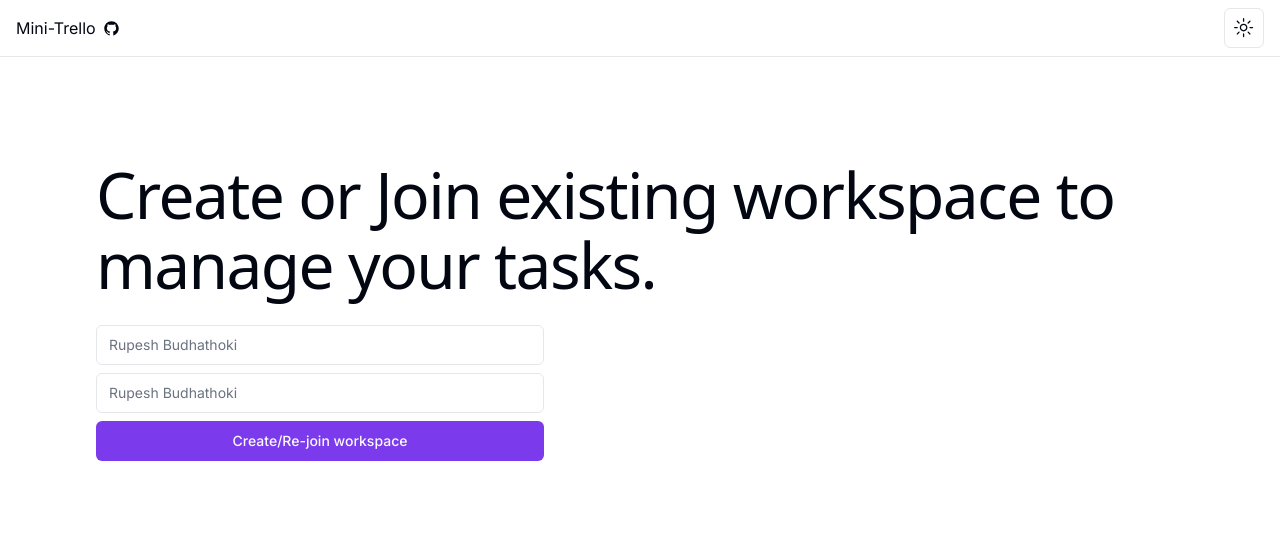
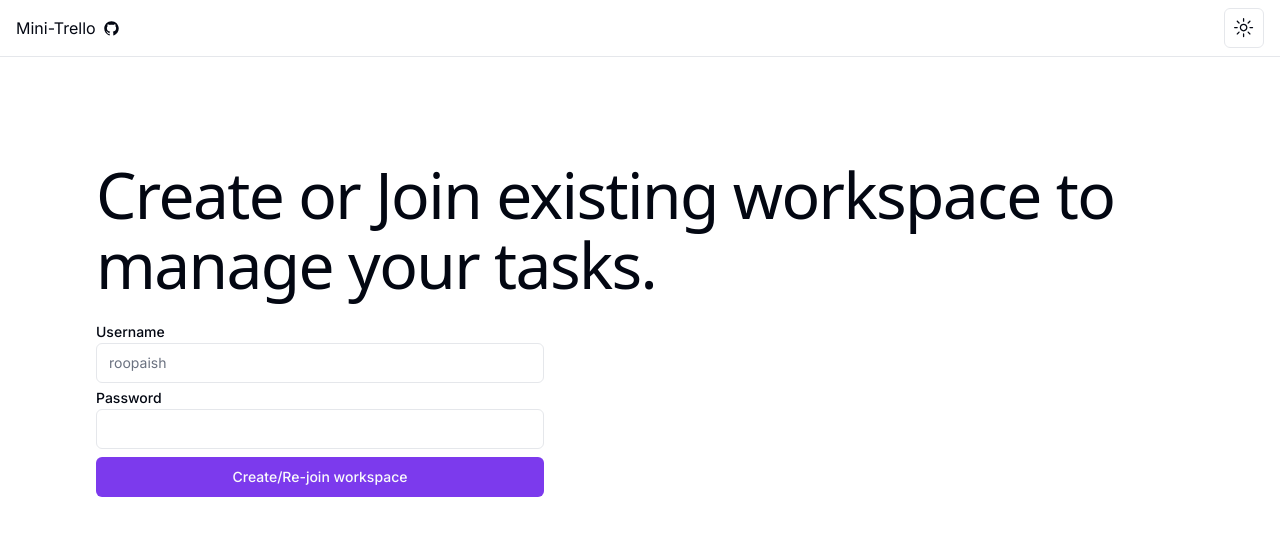
Before and after one commit to Roopaish/mini-trello, a Next.js app: page / in a window 1280 px wide. Shown: the top 536 px of the page. Built offline with nearby package versions, Linux system fonts and the light colour scheme; no server answers.

Commit message:
update label for input

```diff
--- a/src/app/create-workspace-form.tsx
+++ b/src/app/create-workspace-form.tsx
@@ -66,12 +66,10 @@ export function CreateWorkspaceForm() {
       <form onSubmit={handleSubmit(onSubmit)} className=" max-w-md">
         <div className="grid gap-2">
           <div className="grid gap-1">
-            <Label className="sr-only" htmlFor="username">
-              Username
-            </Label>
+            <Label htmlFor="username">Username</Label>
             <Input
               id="username"
-              placeholder="Rupesh Budhathoki"
+              placeholder="roopaish"
               type="username"
               autoCapitalize="none"
               autoComplete="username"
@@ -86,12 +84,10 @@ export function CreateWorkspaceForm() {
             )}
           </div>
           <div className="grid gap-1">
-            <Label className="sr-only" htmlFor="password">
-              Password
-            </Label>
+            <Label htmlFor="password">Password</Label>
             <Input
               id="password"
-              placeholder="Rupesh Budhathoki"
+              placeholder=""
               type="password"
               autoCapitalize="none"
               autoComplete="password"
```
Also changed, not shown: 1 other file (tests, documents, lock files or other folders).
